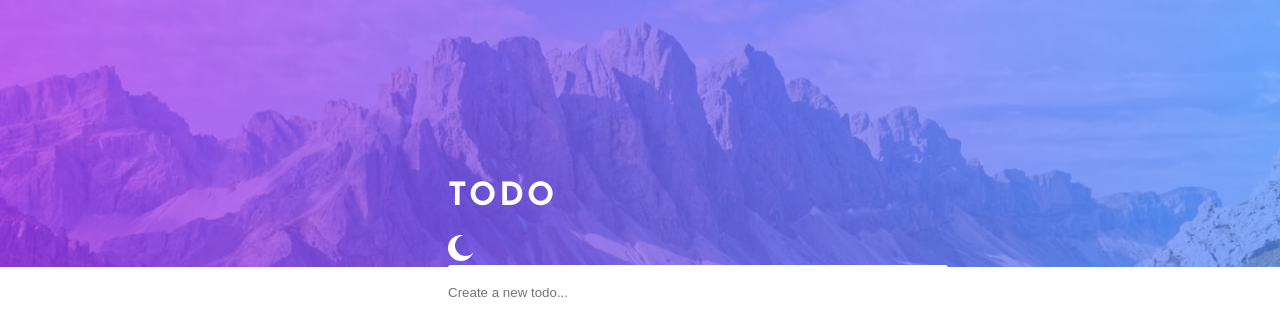
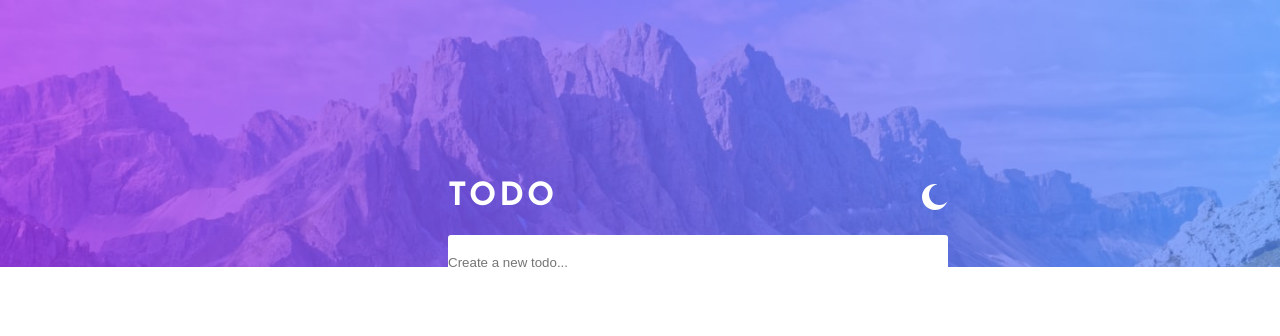
Before and after one commit to ariannalillie/FEM-todo-app, a React (Create React App) app: page / in a window 1280 px wide. Shown: the top 336 px of the page. Built offline with nearby package versions, Linux system fonts and the light colour scheme.

Commit message:
handle theme toggle css

```diff
--- a/src/App.css
+++ b/src/App.css
@@ -72,3 +72,9 @@ body {
   text-decoration: line-through;
   color: rgb(196, 196, 196);
 }
+
+.top-container {
+  display: flex;
+  justify-content: space-between;
+  align-items: center;
+}
```
